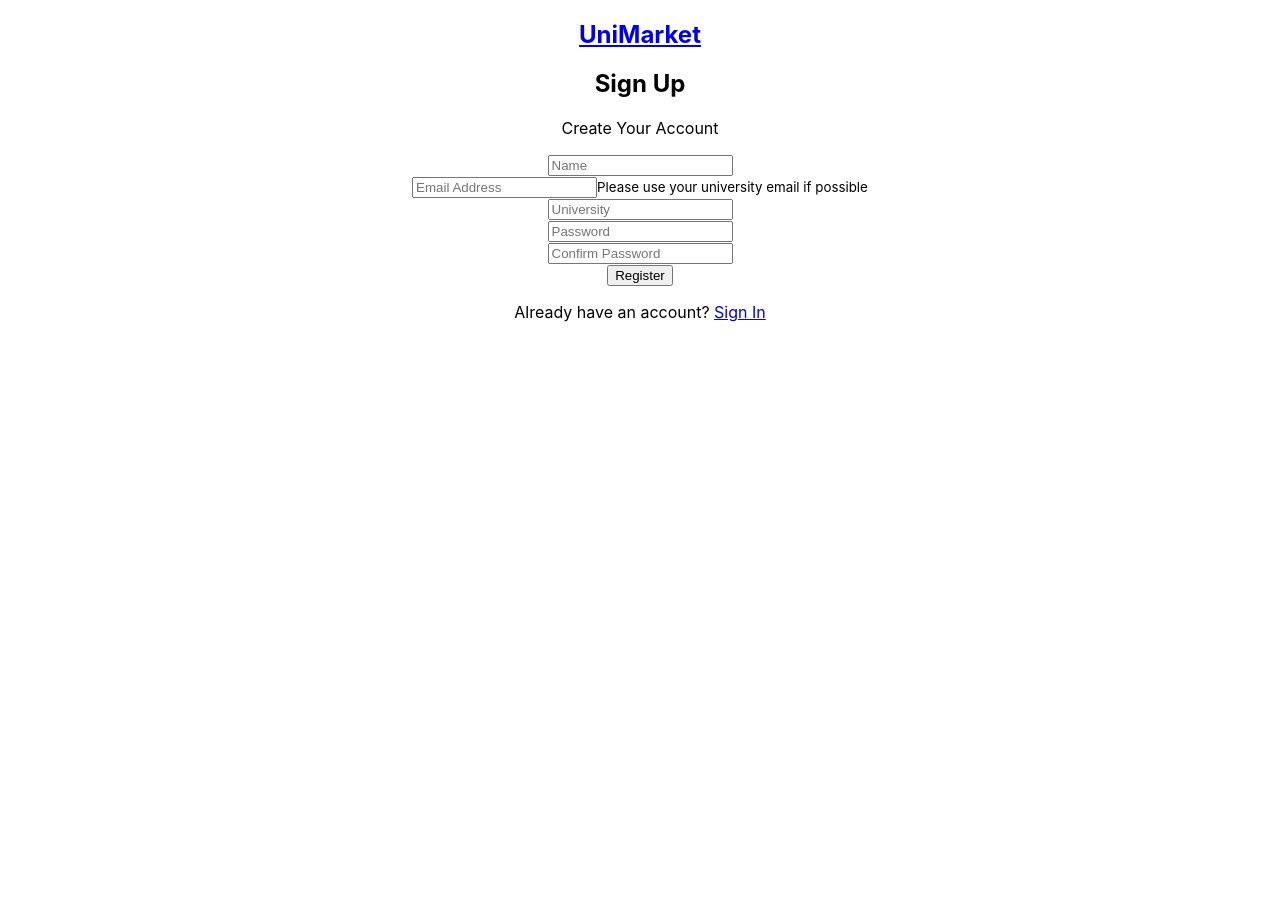
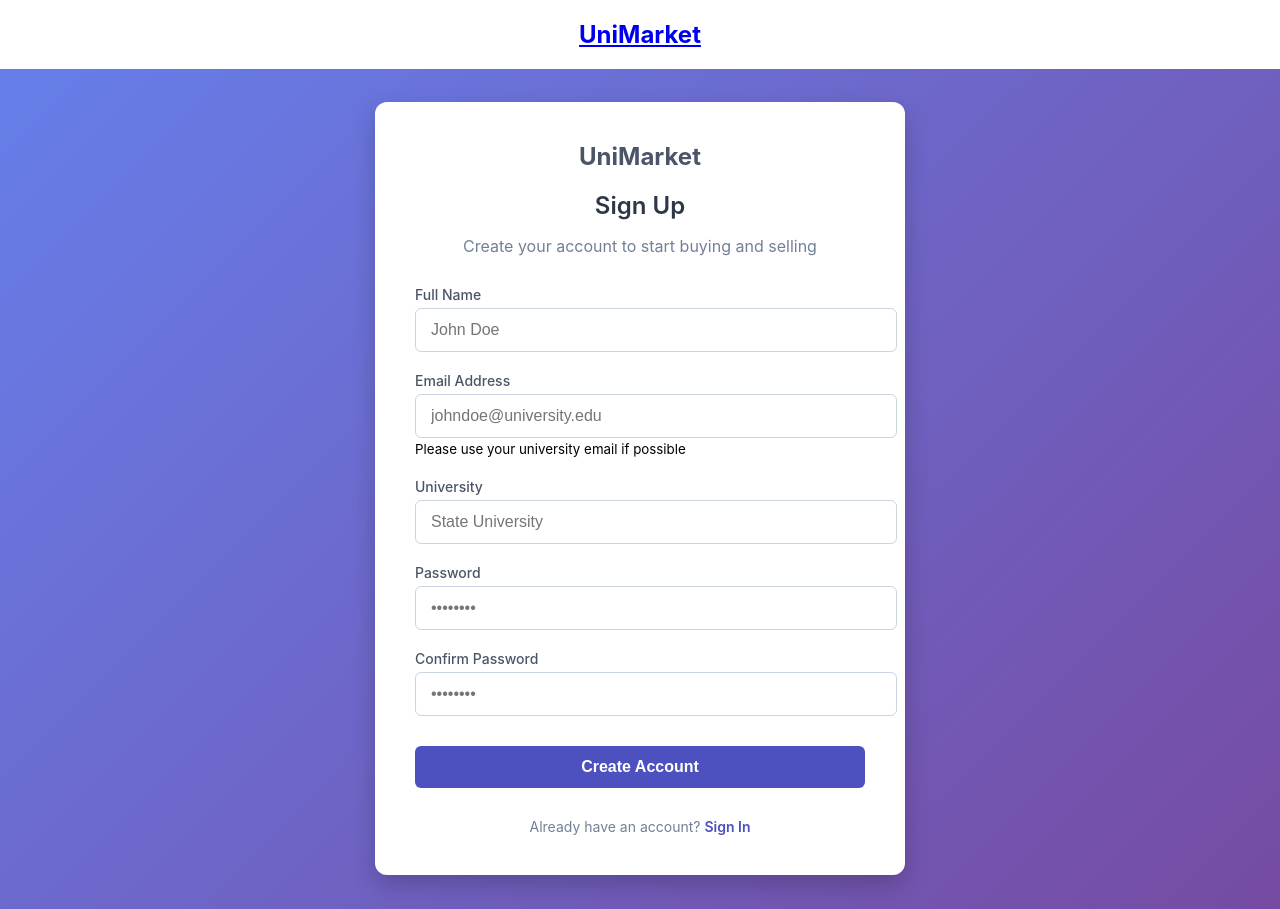
Before and after one commit to lexzheng1/university-marketplace, a React (Create React App) app in the folder client/: page /register in a window 1280 px wide. Before the commit the page ends 800 px from the top, so only its background shows below. Built offline with nearby package versions, Linux system fonts and the light colour scheme.

Commit message:
Update Register.js

```diff
--- a/client/src/components/auth/Register.js
+++ b/client/src/components/auth/Register.js
@@ -1,9 +1,10 @@
-// File: client/src/components/auth/Register.js
+// client/src/components/auth/Register.js
 import React, { useState } from 'react';
 import { Link, Navigate } from 'react-router-dom';
 import { connect } from 'react-redux';
 import { register } from '../../actions/auth';
 import { toast } from 'react-toastify';
+import './Auth.css';
 
 const Register = ({ register, isAuthenticated }) => {
   const [formData, setFormData] = useState({
@@ -32,74 +33,99 @@ const Register = ({ register, isAuthenticated }) => {
   }
 
   return (
-    <section className="container">
-      <h1 className="large text-primary">Sign Up</h1>
-      <p className="lead">Create Your Account</p>
-      <form className="form" onSubmit={onSubmit}>
+    <div className="auth-container">
+      <div className="auth-card">
+        <div className="auth-logo">UniMarket</div>
+        <h1 className="auth-title">Sign Up</h1>
+        <p className="auth-subtitle">Create your account to start buying and selling</p>
+
+        <form className="auth-form" onSubmit={onSubmit}>
           <div className="form-group">
+            <label htmlFor="name">Full Name</label>
             <input
               type="text"
-            placeholder="Name"
+              id="name"
+              className="form-control"
+              placeholder="John Doe"
               name="name"
               value={name}
               onChange={onChange}
               required
             />
           </div>
+
           <div className="form-group">
+            <label htmlFor="email">Email Address</label>
             <input
               type="email"
-            placeholder="Email Address"
+              id="email"
+              className="form-control"
+              placeholder="johndoe@university.edu"
               name="email"
               value={email}
               onChange={onChange}
               required
             />
-          <small className="form-text">
-            Please use your university email if possible
-          </small>
+            <small className="form-text">Please use your university email if possible</small>
           </div>
+
           <div className="form-group">
+            <label htmlFor="university">University</label>
             <input
               type="text"
-            placeholder="University"
+              id="university"
+              className="form-control"
+              placeholder="State University"
               name="university"
               value={university}
               onChange={onChange}
               required
             />
           </div>
+
           <div className="form-group">
+            <label htmlFor="password">Password</label>
             <input
               type="password"
-            placeholder="Password"
+              id="password"
+              className="form-control"
+              placeholder="••••••••"
               name="password"
               value={password}
               onChange={onChange}
               minLength="6"
+              required
             />
           </div>
+
           <div className="form-group">
+            <label htmlFor="password2">Confirm Password</label>
             <input
               type="password"
-            placeholder="Confirm Password"
+              id="password2"
+              className="form-control"
+              placeholder="••••••••"
               name="password2"
               value={password2}
               onChange={onChange}
               minLength="6"
+              required
             />
           </div>
-        <input type="submit" className="btn btn-primary" value="Register" />
+
+          <button type="submit" className="btn-primary">Create Account</button>
         </form>
-      <p className="my-1">
+
+        <div className="auth-footer">
           Already have an account? <Link to="/login">Sign In</Link>
-      </p>
-    </section>
+        </div>
+      </div>
+    </div>
   );
 };
 
 const mapStateToProps = state => ({
-  isAuthenticated: state.auth.isAuthenticated
+  isAuthenticated: state.auth?.isAuthenticated
 });
 
 export default connect(mapStateToProps, { register })(Register);
```
Lines whose indentation alone changed are shown as unchanged.
